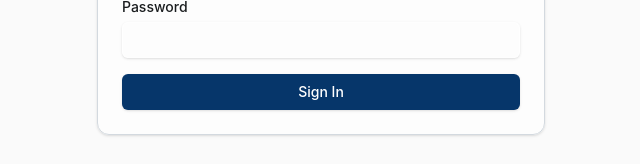
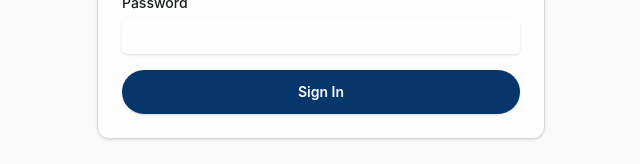
Before and after one commit to anonharish/planet-green-crm, a React (Vite) app: page /login in a window 1280 px wide. Shown: the part 422-586 px from the top of the page, without its empty margins (319-959 px from the left). Built offline with nearby package versions, Linux system fonts and the light colour scheme.

Commit message:
changed the headre and buttons syle

```diff
--- a/src/components/ui/button.tsx
+++ b/src/components/ui/button.tsx
@@ -5,7 +5,7 @@ import { cva, type VariantProps } from "class-variance-authority"
 import { cn } from "@/utils/index"
 
 const buttonVariants = cva(
-  "inline-flex items-center justify-center gap-2 whitespace-nowrap rounded-md text-sm font-medium transition-colors focus-visible:outline-none focus-visible:ring-1 focus-visible:ring-ring disabled:pointer-events-none disabled:opacity-50 [&_svg]:pointer-events-none [&_svg]:size-4 [&_svg]:shrink-0",
+  "inline-flex items-center justify-center gap-2 whitespace-nowrap rounded-3xl text-sm font-semibold transition-all focus-visible:outline-none focus-visible:ring-1 focus-visible:ring-ring disabled:pointer-events-none disabled:opacity-50 [&_svg]:pointer-events-none [&_svg]:size-4 [&_svg]:shrink-0 active:scale-95",
   {
     variants: {
       variant: {
@@ -21,10 +21,10 @@ const buttonVariants = cva(
         link: "text-primary underline-offset-4 hover:underline",
       },
       size: {
-        default: "h-9 px-4 py-2",
-        sm: "h-8 rounded-md px-3 text-xs",
-        lg: "h-10 rounded-md px-8",
-        icon: "h-9 w-9",
+        default: "h-11 px-6 py-2.5",
+        sm: "h-9 rounded-3xl px-4 text-xs",
+        lg: "h-12 rounded-3xl px-10 text-base",
+        icon: "h-10 w-10",
       },
     },
     defaultVariants: {
--- a/src/features/leads/pages/LeadsPage.tsx
+++ b/src/features/leads/pages/LeadsPage.tsx
@@ -10,7 +10,7 @@ import { ConfirmDialog } from "../../../shared/components/ConfirmDialog/ConfirmD
 import { LeadForm } from "../components/LeadForm";
 import { LeadTable } from "../components/LeadTable";
 import { ScheduleVisitDialog } from "../components/ScheduleVisitDialog";
-import { Plus, Loader2 } from "lucide-react";
+import { Plus, Loader2, UserPlus } from "lucide-react";
 import { Button } from "../../../components/ui/button";
 import { toast } from "sonner";
 import {
@@ -364,9 +364,9 @@ export const LeadsPage = () => {
     <div className="space-y-6">
       <PageHeader
         title="Leads Dashboard"
-        description="Core CRM leads management and assignment platform"
+        description="Manage and track your sales pipeline efficiency"
         actions={
-          <div className="flex gap-3">
+          <div className="flex gap-4">
             {can(PERMISSIONS.LEAD_BULK_ACTIONS) && (
               <Button
                 variant="outline"
@@ -382,7 +382,8 @@ export const LeadsPage = () => {
             )}
             {can(PERMISSIONS.LEAD_CREATE) && (
               <Button onClick={handleCreateNew} className="gap-2">
-                Add Lead
+                <UserPlus size={18} />
+                Create New Lead
               </Button>
             )}
           </div>
--- a/src/shared/components/PageHeader/PageHeader.tsx
+++ b/src/shared/components/PageHeader/PageHeader.tsx
@@ -8,11 +8,11 @@ interface PageHeaderProps {
 
 export const PageHeader = ({ title, description, actions }: PageHeaderProps) => {
   return (
-    <div className="flex flex-col sm:flex-row sm:items-center sm:justify-between gap-4 pb-4 border-b border-zinc-200 dark:border-zinc-800">
+    <div className="flex flex-col sm:flex-row sm:items-center sm:justify-between gap-6 pb-6 border-b border-border/50">
       <div>
-        <h1 className="text-2xl font-bold tracking-tight text-zinc-900 dark:text-zinc-50">{title}</h1>
+        <h1 className="text-3xl font-bold tracking-tight text-primary leading-tight">{title}</h1>
         {description && (
-          <p className="text-sm text-zinc-500 dark:text-zinc-400 mt-1">{description}</p>
+          <p className="text-sm text-muted-foreground mt-2">{description}</p>
         )}
       </div>
       {actions && (
```
